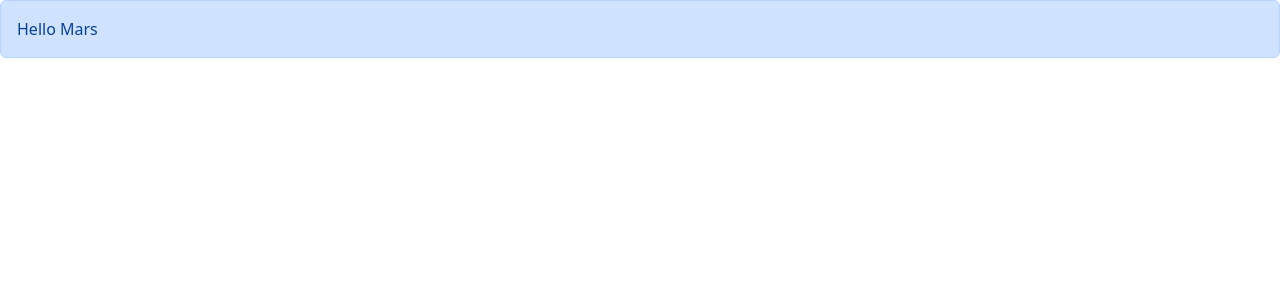
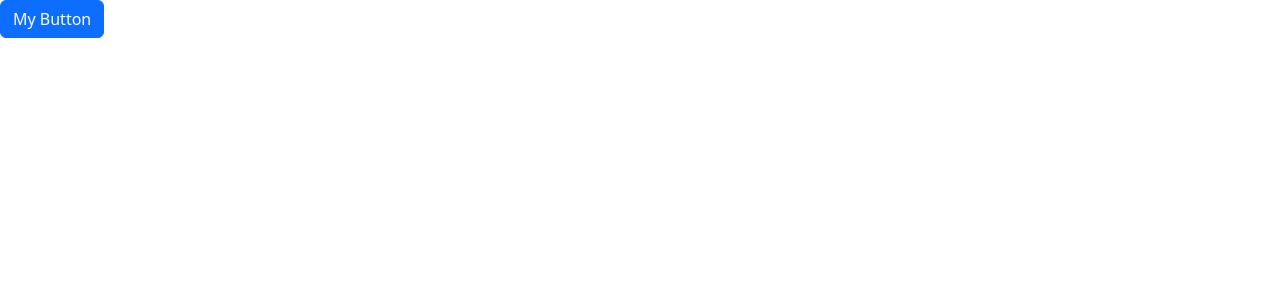
Before and after one commit to GregorSchafroth/mosh-react, a React (Vite) app: page / in a window 1280 px wide. Shown: the top 300 px of the page. Built offline with nearby package versions, Linux system fonts and the light colour scheme.

Commit message:
building a button component that shows an alert

```diff
--- a/src/App.tsx
+++ b/src/App.tsx
@@ -1,11 +1,15 @@
+import { useState } from "react";
 import Alert from "./components/Alert";
+import Button from "./components/Button";
 
 function App() {
+  const [alertVisible, setAlertVisibility] = useState(false);
   return (
     <div>
-      <Alert>
-        Hello <span>Mars</span>
-      </Alert>
+      { alertVisible && <Alert onClose={() => setAlertVisibility(false)}>My Alert</Alert>}
+      <Button color="primary" onClick={() => setAlertVisibility(true)}>
+        My Button
+      </Button>
     </div>
   );
 }
--- a/src/components/Alert.tsx
+++ b/src/components/Alert.tsx
@@ -2,11 +2,14 @@
 
 interface Props {
   children: ReactNode;
+  onClose: () => void;
 }
 
-const Alert = ({ children }: Props) => {
+const Alert = ({ children, onClose }: Props) => {
   return (
-    <div className="alert alert-primary">{children}</div>
+    <div className="alert alert-primary alert-dismissible">{children}
+      <button type="button" className="btn-close" onClick={onClose} data-bs-dismiss="alert"></button>
+    </div>
   )
 }
 
--- /dev/null
+++ b/src/components/Button.tsx
@@ -0,0 +1,15 @@
+import React from 'react'
+
+interface Props {
+  children: string;
+  color?: 'primary' | 'secondary' | 'danger';
+  onClick: () => void;
+}
+
+const Button = ({ children, onClick, color = 'primary' }: Props) => {
+  return (
+    <button className={'btn btn-' + color} onClick={onClick}>{ children }</button>
+  )
+}
+
+export default Button
```
